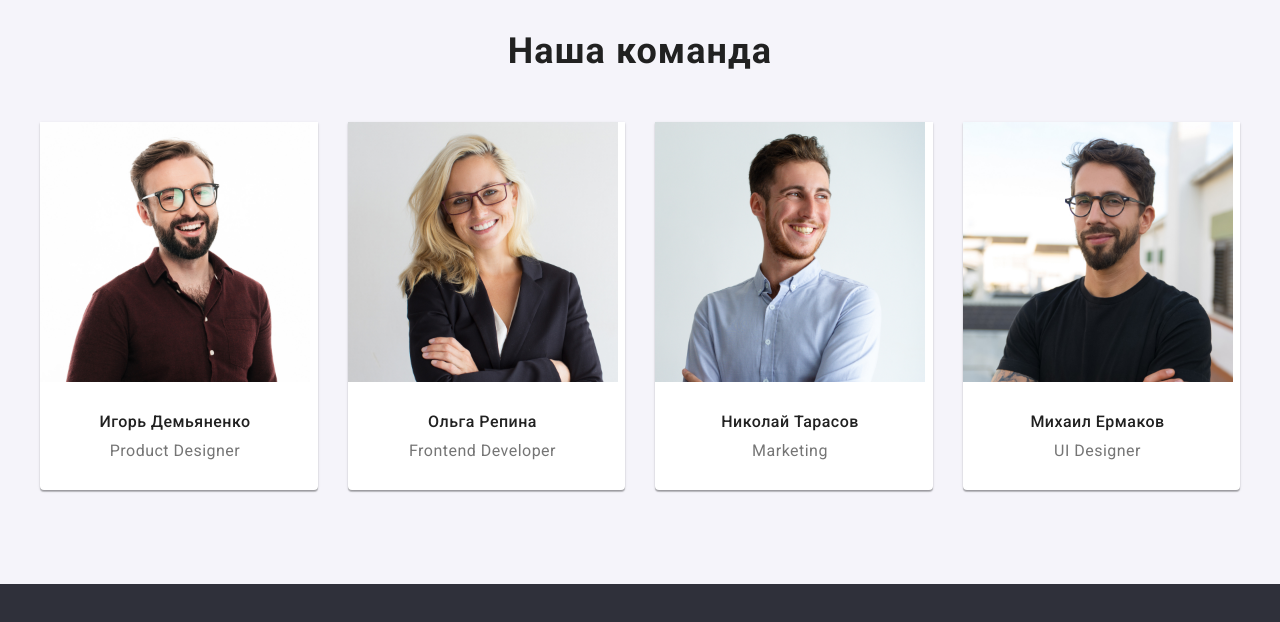
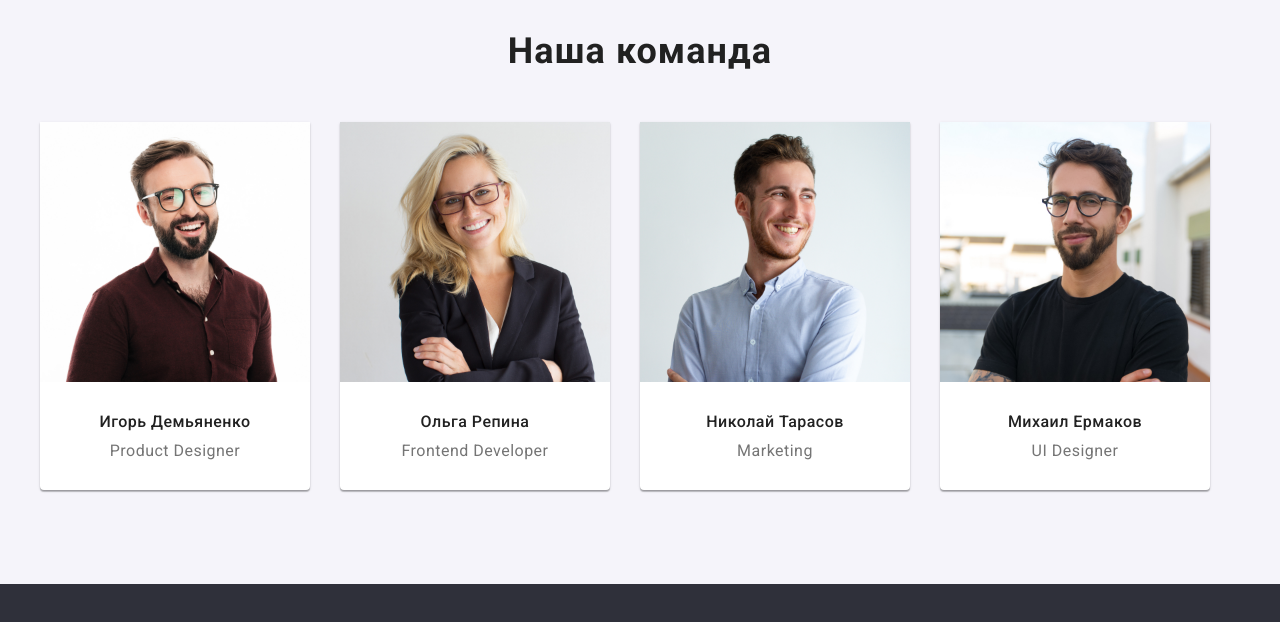
Before and after one commit to olegilchuk/goit-markup-hw-03, a plain HTML site: page index.html in a window 1280 px wide. Shown: the part 1500-2122 px from the top of the page. Drawn offline with nearby package versions, Linux system fonts and the light colour scheme.

Commit message:
Update style-html.css

```diff
--- a/css/style-html.css
+++ b/css/style-html.css
@@ -294,7 +294,7 @@ body {
 
     box-shadow: 0px 1px 3px rgba(0, 0, 0, 0.12), 0px 1px 1px rgba(0, 0, 0, 0.14), 0px 2px 1px rgba(0, 0, 0, 0.2);
     border-radius: 0px 0px 4px 4px;
-    flex-basis: calc(100% / 4 - 30px);
+    flex-basis: calc(100% / 4 - 40px);
 }
 
 
```
